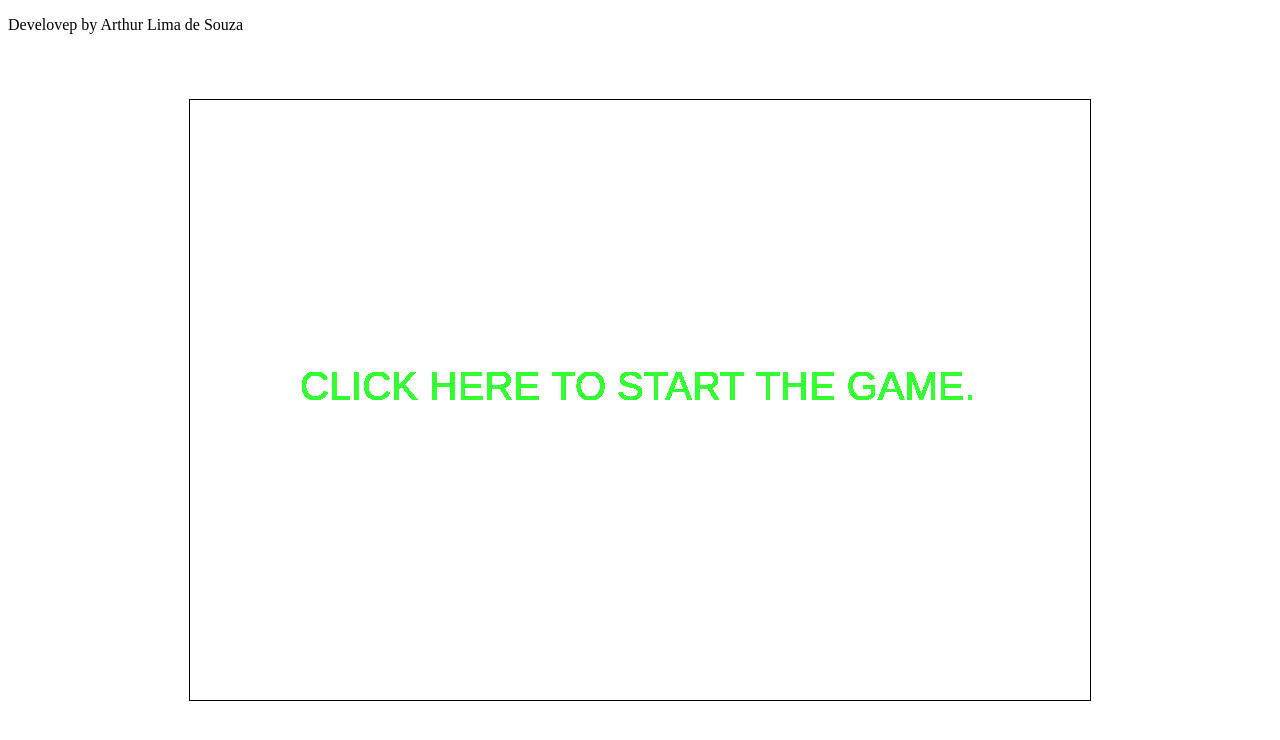
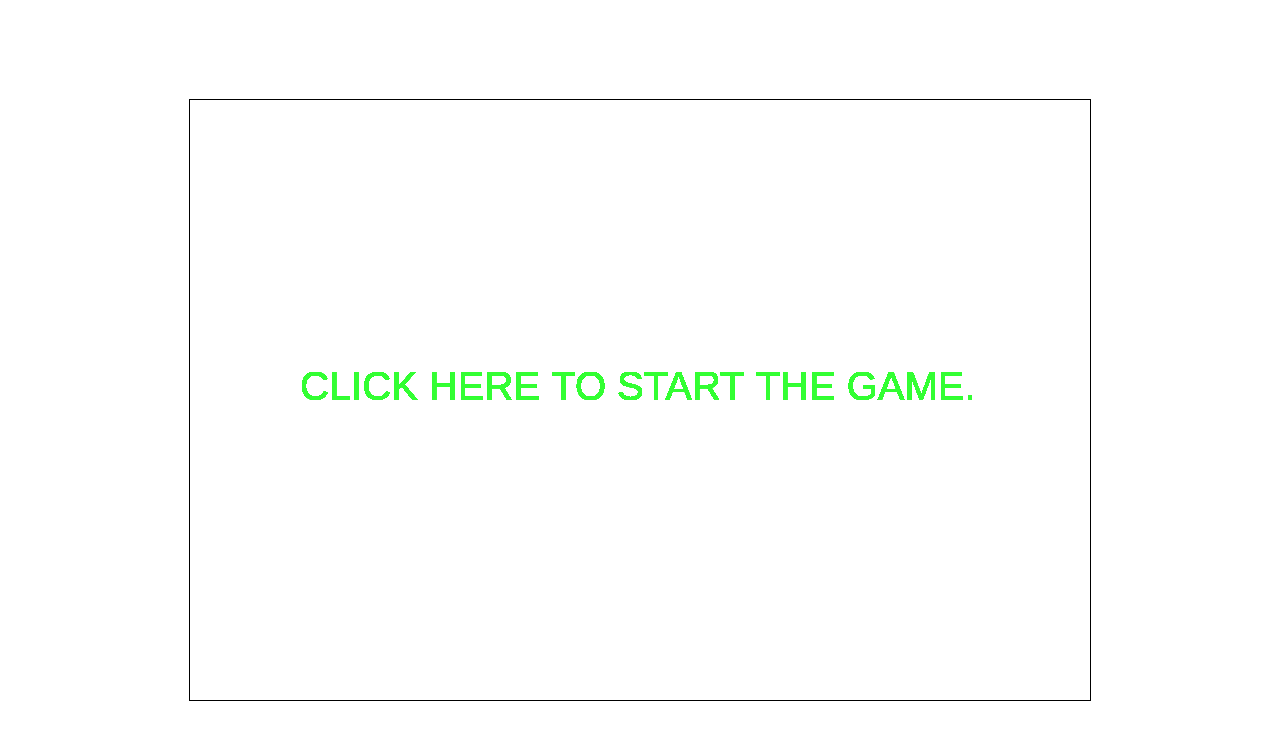
Before and after one commit to ArthurLDS/Bagualito-game, a plain HTML site: page index.html in a window 1280 px wide. Drawn offline with nearby package versions, Linux system fonts and the light colour scheme.

Commit message:
feat(index): remover parágrafo desnecessário.

```diff
--- a/index.html
+++ b/index.html
@@ -7,7 +7,6 @@
   </head>
   <body>
     <script src="https://code.jquery.com/jquery-3.2.1.min.js" charset="utf-8"></script>
-    <p>Develovep by Arthur Lima de Souza</p>
     <script src="game.js" charset="utf-8"></script>
 
   </body>
```
